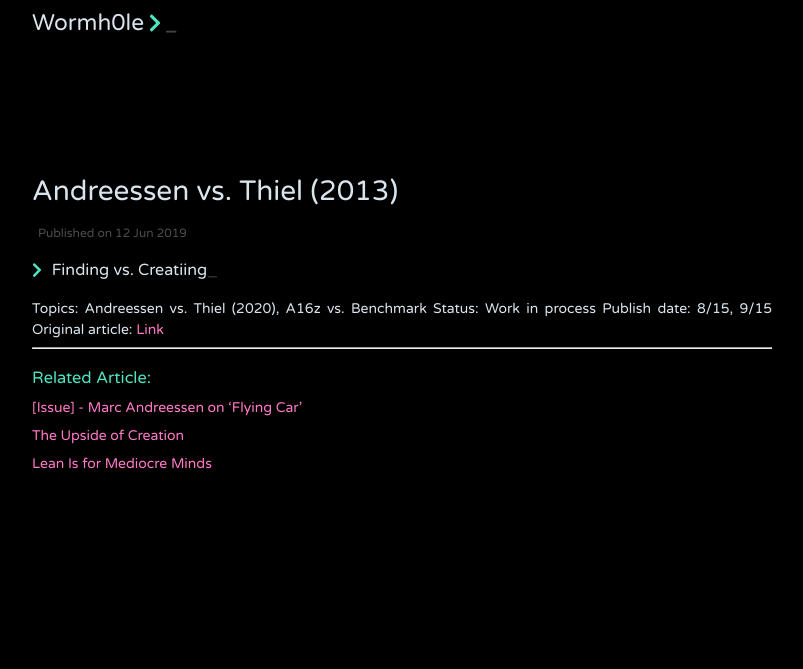
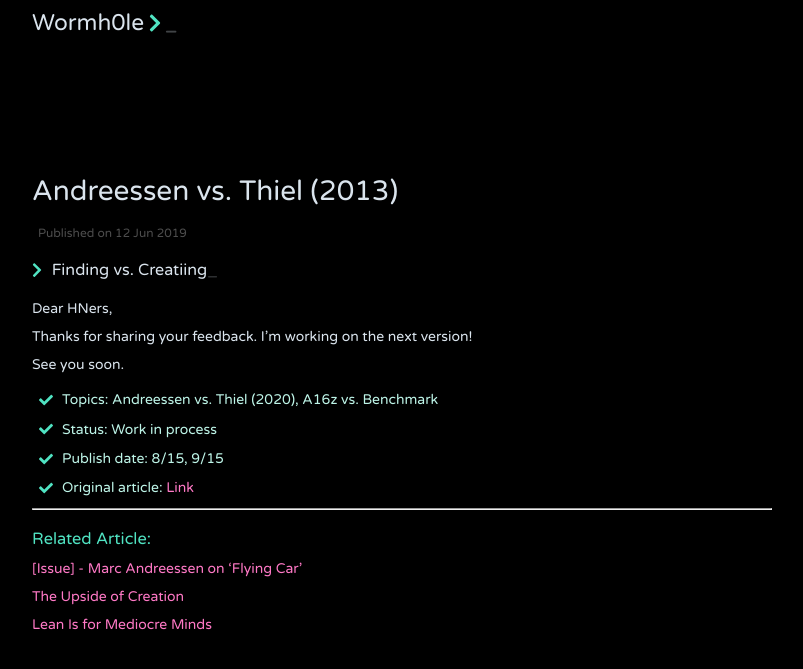
Before and after one commit to jithendrabsy/thoughts, a Jekyll site: the page built from _posts/2019-06-12-games2.md, in a window 1280 px wide. Shown: the top 669 px of the page, without its empty margins (238-1041 px from the left). Built offline with Jekyll 4.4.1, drawn with Linux system fonts in a browser that asks for light colours; nearby versions of some CDN libraries.

Commit message:
Update: A vs. T

```diff
--- a/_posts/2019-06-12-games2.md
+++ b/_posts/2019-06-12-games2.md
@@ -5,10 +5,17 @@
 tags: Creation
 ---
 
-Topics: Andreessen vs. Thiel (2020), A16z vs. Benchmark
-Status: Work in process
-Publish date: 8/15, 9/15
-Original article: [Link](https://web.archive.org/web/20200622055009/https://www.wormh0le.com/2019/06/12/games2.html)
+Dear HNers,
+
+Thanks for sharing your feedback. I'm working on the next version!
+
+See you soon.
+
+
+- Topics: Andreessen vs. Thiel (2020), A16z vs. Benchmark
+- Status: Work in process
+- Publish date: 8/15, 9/15
+- Original article: [Link](https://web.archive.org/web/20200622055009/https://www.wormh0le.com/2019/06/12/games2.html)
 
 ---
 
```
